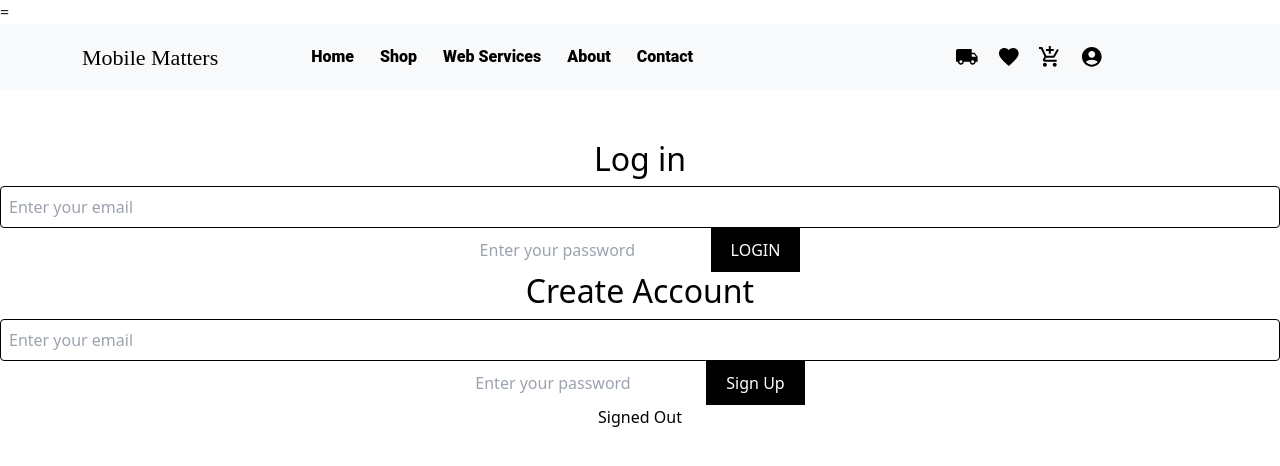
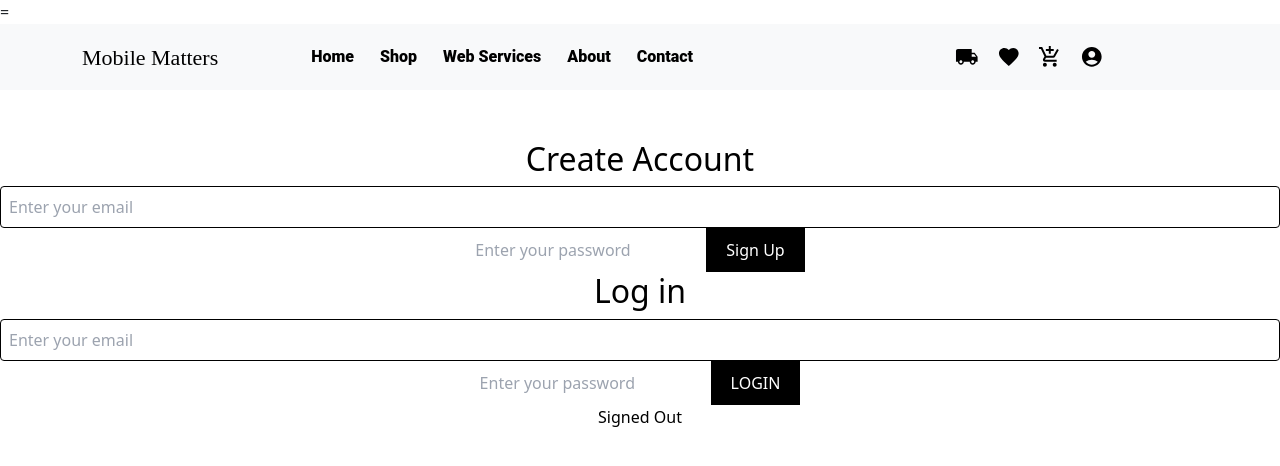
Before and after one commit to HlobisileLukhele/mobile-matters-ecommerce-site, a React (Create React App) app: page /profile in a window 1280 px wide. Shown: the top 466 px of the page. Built offline with nearby package versions, Linux system fonts and the light colour scheme; no server answers.

Commit message:
rearranged rendered pages and added space after comments

```diff
--- a/src/Components/GoogleSignIn/AuthDetails.jsx
+++ b/src/Components/GoogleSignIn/AuthDetails.jsx
@@ -1,6 +1,7 @@
 import React, {useEffect, useState} from 'react'
 import {auth}  from './Firebase';
 import { onAuthStateChanged,signOut } from 'firebase/auth';
+
 
 //initialize authUser
 const AuthDetails = () => {
@@ -26,6 +27,7 @@ const AuthDetails = () => {
             console.log('signed out successful')
         }).catch(error => console.log(error))
     }
+
 //display the auth user when signed in
   return (
     <div>
--- a/src/Components/Profile.jsx
+++ b/src/Components/Profile.jsx
@@ -6,8 +6,8 @@ import AuthDetails from './GoogleSignIn/AuthDetails';
 const Profile = () => {
   return (
     <div className="profile-container">
+    <SignUp />
     <SignIn />
-    <SignUp />
     <AuthDetails />
     </div>
   );
```
